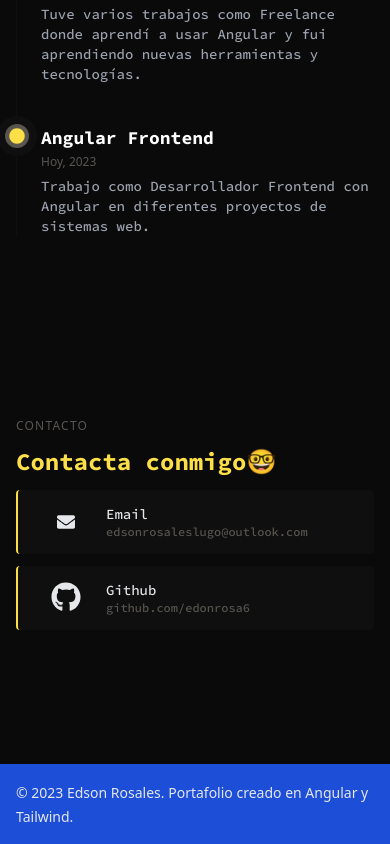
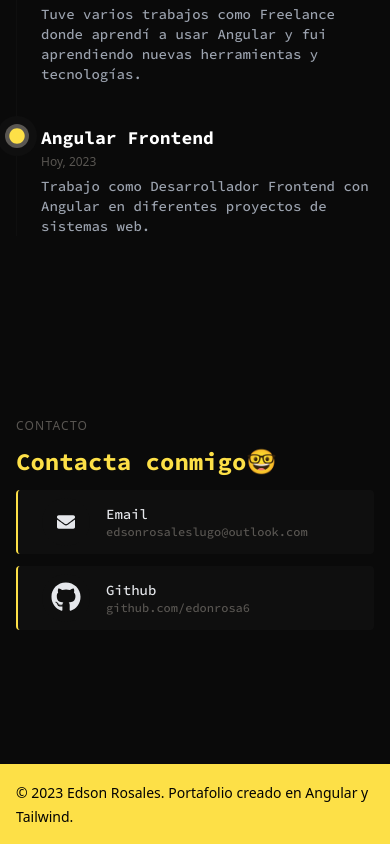
Before and after one commit to edonrosa6/portfolio, an Angular app: page / in a window 390 px wide. Shown: the part 3188-4032 px from the top of the page. Built offline with nearby package versions, Linux system fonts and the light colour scheme.

Commit message:
se agrega footer color

```diff
--- a/src/app/components/footer/footer.component.html
+++ b/src/app/components/footer/footer.component.html
@@ -1,8 +1,11 @@
-
-<footer class="bg-white-lg shadow bg-blue-700">
-    <div class="container w-full mx-auto md:py-6 p-4 md:flex md:items-center md:justify-between">
-        <span class="text-sm sm:text-center text-gray-200">© 2023 <a href="https://flowbite.com/" class="hover:underline">Edson Rosales</a>.
-            Portafolio creado en Angular y Tailwind.
-        </span>
-    </div>
+<footer class="bg-white-lg shadow bg-yellow-300">
+  <div
+    class="container w-full mx-auto md:py-6 p-4 md:flex md:items-center md:justify-between"
+  >
+    <span class="text-sm sm:text-center text-gray-950"
+      >© 2023
+      <a href="https://flowbite.com/" class="hover:underline">Edson Rosales</a>.
+      Portafolio creado en Angular y Tailwind.
+    </span>
+  </div>
 </footer>
--- a/src/app/components/menu/menu.component.html
+++ b/src/app/components/menu/menu.component.html
@@ -1,5 +1,5 @@
 <ul
-  class="flex shadow-2xl flex-col mt-4 border border-gray-100 rounded-lg bg-gray-50 md:flex-row md:mt-0 md:text-sm md:font-medium md:border-0"
+  class="flex shadow-2xl flex-col mt-4 border border-gray-100 rounded-lg md:flex-row md:mt-0 md:text-sm md:font-medium md:border-0"
 >
   <li *ngFor="let item of menuItems">
     <a
```
